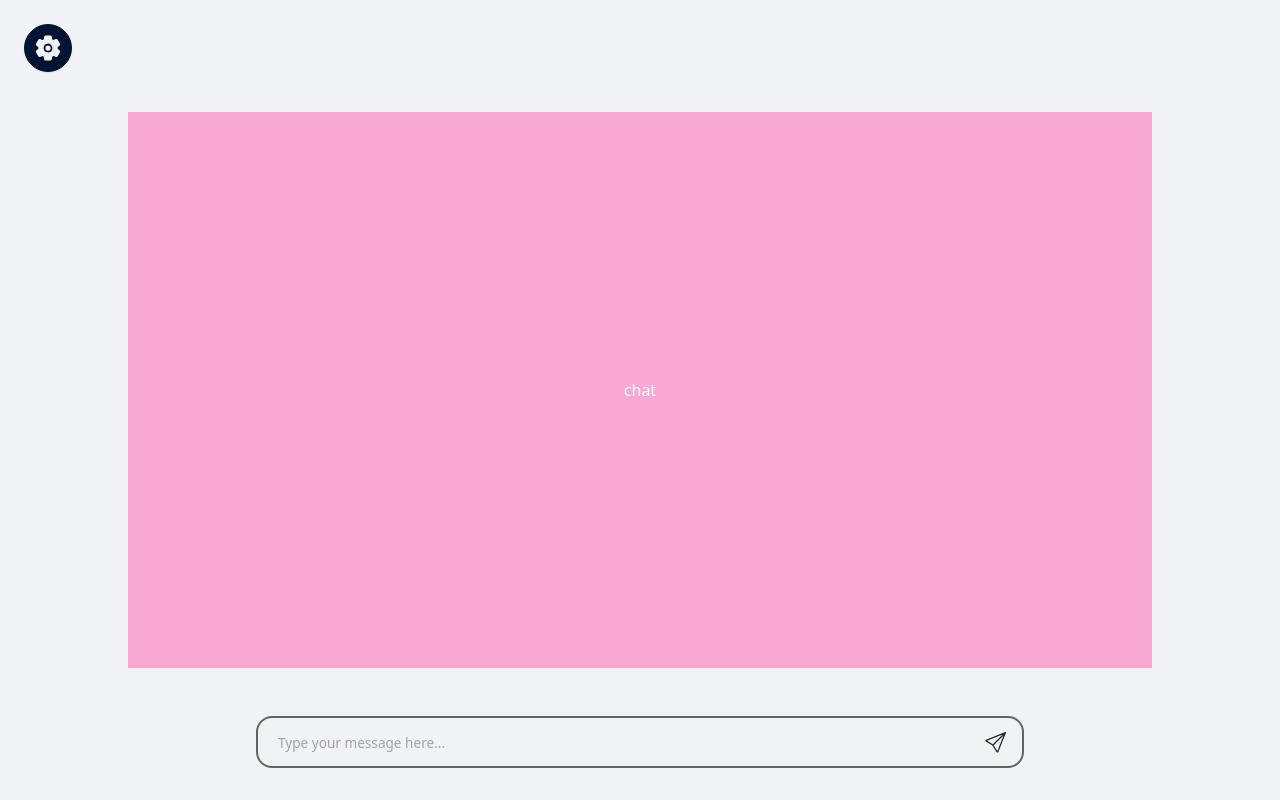
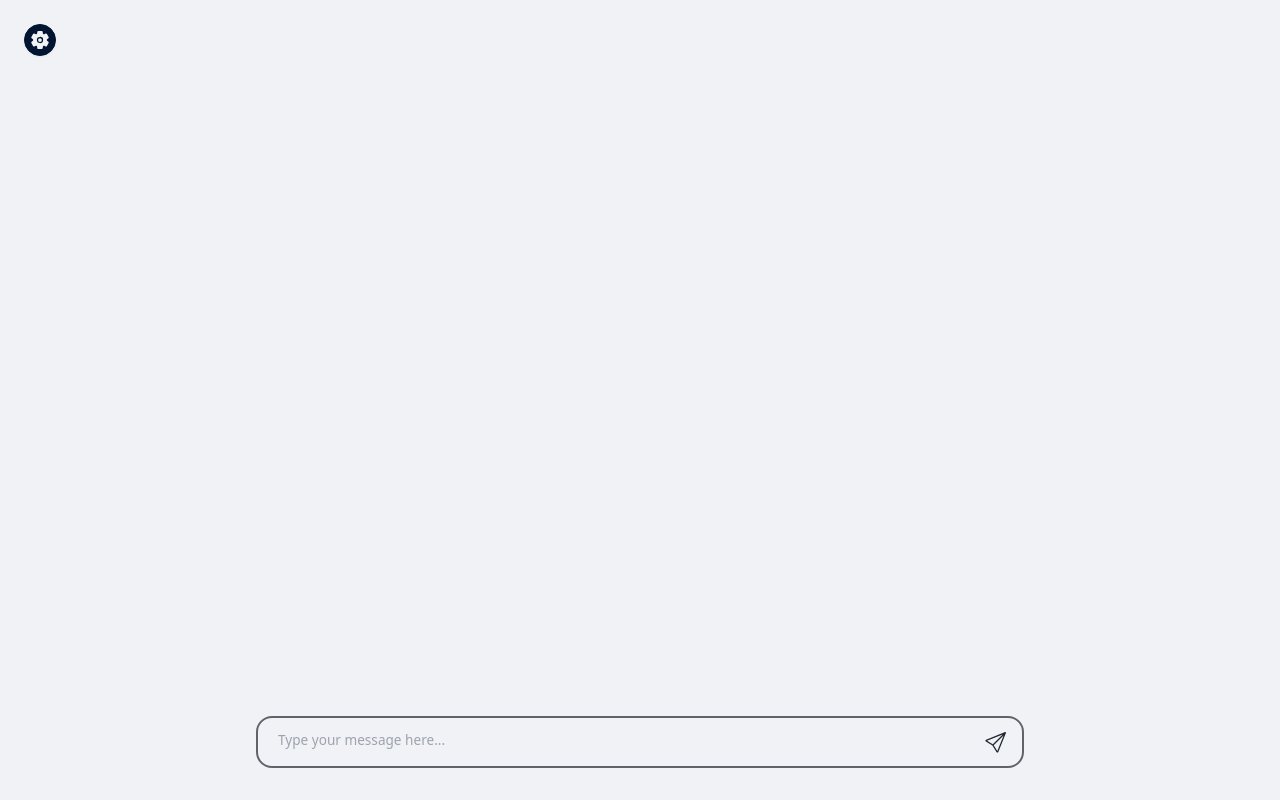
Before and after one commit to Ahmed-Amine-Hlel/eureka, a React (Vite) app: page / in a window 1280 px wide. Built offline with nearby package versions, Linux system fonts and the light colour scheme.

Commit message:
add send message logic and visual

```diff
--- a/src/App.tsx
+++ b/src/App.tsx
@@ -1,10 +1,23 @@
 import './App.css';
 import { IoSettings } from 'react-icons/io5';
 import ChatInput from './components/ChatInput';
+import { useState } from 'react';
+import { FaRegUser } from 'react-icons/fa';
+
+interface Message {
+  id: number;
+  text: string;
+}
 
 function App() {
-  const handleSendMessage = (message: string) => {
-    console.log(message);
+  const [messages, setMessages] = useState<Message[]>([]);
+
+  const handleSendMessage = (messageText: string) => {
+    const newMessage: Message = {
+      id: messages.length,
+      text: messageText,
+    };
+    setMessages([...messages, newMessage]);
   };
   return (
     <div className="drawer bg-[#F1F2F6] h-screen flex flex-col gap-4">
@@ -13,9 +26,9 @@ function App() {
         <div className="drawer-content p-6">
           <label
             htmlFor="my-drawer"
-            className="btn btn-md btn-neutral btn-circle drawer-button"
+            className="btn btn-sm btn-neutral btn-circle drawer-button"
           >
-            <IoSettings fontSize={'1.75rem'} color="#F1F2F6" />
+            <IoSettings fontSize={'1.25rem'} color="#F1F2F6" />
           </label>
         </div>
         <div className="drawer-side">
@@ -40,10 +53,23 @@ function App() {
           </div>
         </div>
       </div>
-      <div className="self-center flex justify-center items-center flex-grow overflow-auto bg-pink-300 text-white w-[80%]">
-        chat
+      <div className="self-center flex flex-col gap-4 flex-grow overflow-auto w-[60%] max-h-[calc(100vh-15rem)] overflow-y-auto">
+        {messages.map((message) => (
+          <div key={message.id} className="">
+            <div className="flex gap-4 items-center bg-gray-400 bg-opacity-15 p-3 rounded-[1rem]">
+              <div className="p-2 bg-[#872341] rounded-[0.75rem]">
+                <FaRegUser color="white" fontSize={'1.5rem'} />
+              </div>
+              <div className="text-[1rem] font-semibold break-all">
+                {message.text}
+              </div>
+            </div>
+          </div>
+        ))}
       </div>
-      <ChatInput onSendMessage={handleSendMessage} />
+      <div className="absolute bottom-0 w-full">
+        <ChatInput onSendMessage={handleSendMessage} />
+      </div>
     </div>
   );
 }
--- a/src/components/ChatInput.tsx
+++ b/src/components/ChatInput.tsx
@@ -15,16 +15,22 @@ const ChatInput: React.FC<ChatInputProps> = ({ onSendMessage }) => {
     setMessage('');
   };
 
+  const handleInput = (e: React.ChangeEvent<HTMLTextAreaElement>) => {
+    e.target.style.height = 'inherit';
+    e.target.style.height = `${e.target.scrollHeight}px`;
+  };
+
   return (
     <div className="flex justify-center items-center my-8">
       <form onSubmit={handleSubmit} className="w-[60%]">
         <div className="flex flex-grow items-center border-2 border-[#222831] border-opacity-70 bg-transparent rounded-[1rem]">
-          <input
-            type="text"
+          <textarea
             value={message}
             onChange={(e) => setMessage(e.target.value)}
-            className="w-full px-5 text-[1rem] bg-transparent focus:outline-none font-semibold placeholder:font-medium placeholder:text-[0.85rem]"
+            onInput={handleInput}
+            className="w-full px-5 py-2 text-[1rem] bg-transparent focus:outline-none font-semibold placeholder:font-medium placeholder:text-[0.85rem] resize-none overflow-hidden"
             placeholder="Type your message here..."
+            rows={1}
           />
           <button
             type="submit"
```
